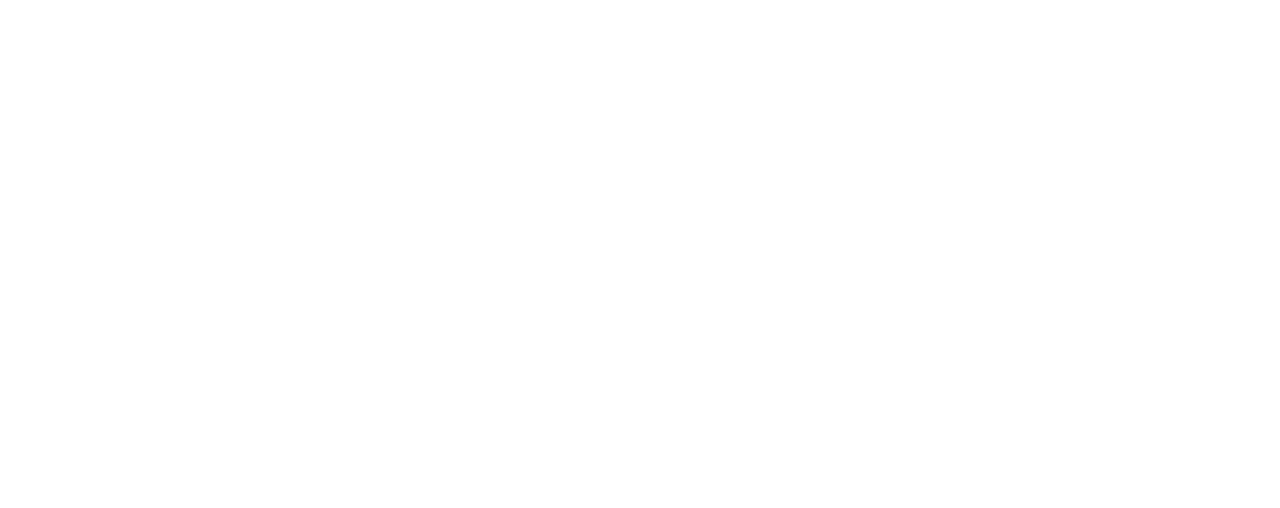
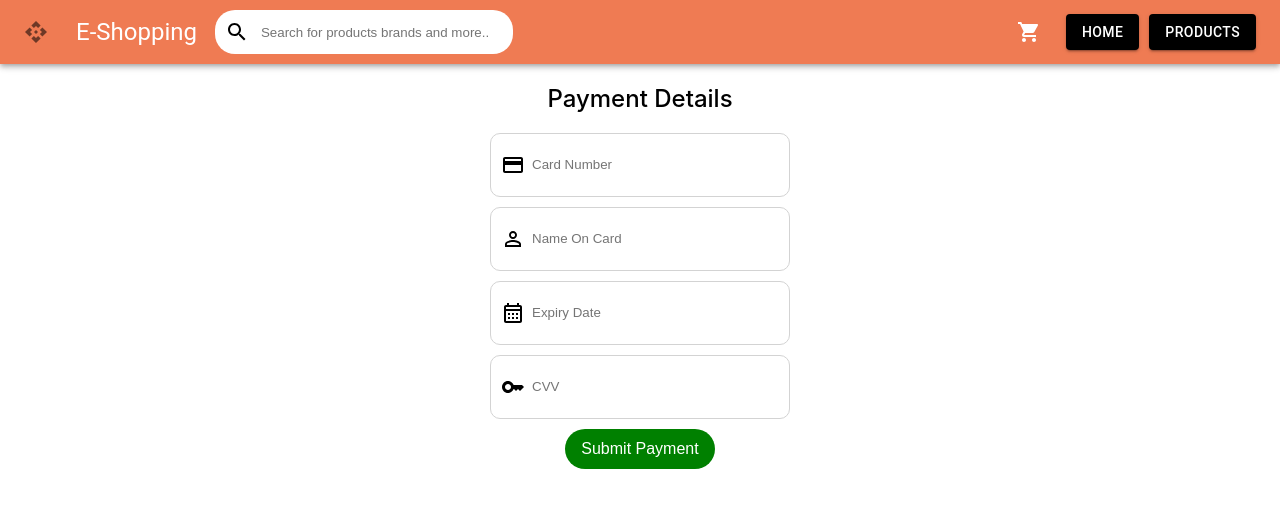
Before and after one commit to vijaybnath/E-com-App, a React (Create React App) app: page /checkout in a window 1280 px wide. Before the commit this address had no page. Shown: the top 508 px of the page. Built offline with nearby package versions, Linux system fonts and the light colour scheme; no server answers.

Commit message:
Basic Changes.

```diff
--- a/src/App.js
+++ b/src/App.js
@@ -10,6 +10,8 @@ import ShoppingCart from "./components/ShoppingCart";
 import UserDetails from "./components/UserDetails";
 import AdminPanel from "./components/AdminPanel";
 import NewProduct from "./components/NewProduct";
+import PaymentForm from "./components/PaymentForm";
+import PaymentSuccess from "./components/PaymentSuccess";
 
 function App() {
   return (
@@ -32,6 +34,8 @@ function App() {
           path="/admin/productDetails/:id"
           element={<ProductDetails adminProduct />}
         />
+        <Route path="/checkout" element={<PaymentForm />} />
+        <Route path="/paymentSuccessful" element={<PaymentSuccess />} />
       </Routes>
     </div>
   );
--- a/src/components/CartItem.jsx
+++ b/src/components/CartItem.jsx
@@ -6,8 +6,8 @@ const CartItem = ({ productID, imageUrl, title, productPrice }) => {
   const deleteItem = async () => {
     await axios
       .delete(`http://localhost:9000/api/delete/${productID}`)
-      .then((response) => console.log("Deleted: ", response.data))
-      .catch((err) => console.log("error: ", err));
+      .then((response) => alert("Item Deleted."))
+      .catch((err) => alert("Failed To Remove."));
   };
 
   return (
@@ -50,7 +50,7 @@ const DeleteButton = styled.button`
   border-radius: 99px;
   color: white;
   background-color: black;
-  font-size: 18px;
+  font-size: 16px;
   font-weight: 500;
   padding: 12px;
   cursor: pointer;
--- /dev/null
+++ b/src/components/PaymentForm.jsx
@@ -0,0 +1,90 @@
+import React from "react";
+import Navbar from "./Navbar";
+import styled from "styled-components";
+import {
+  CalendarMonthOutlined,
+  CreditCard,
+  KeyOutlined,
+  PersonOutline,
+} from "@mui/icons-material";
+import { useNavigate } from "react-router-dom";
+
+function PaymentForm() {
+  const navigate = useNavigate();
+
+  return (
+    <div>
+      <Navbar
+        text="Home"
+        buttonText={"Products"}
+        path="/products"
+        path_second="/login"
+      />
+      <SubMainContainer>
+        <h2>Payment Details</h2>
+        <form>
+          <InputContainers>
+            <CreditCard />
+            <input type="text" placeholder="Card Number" />
+          </InputContainers>
+          <InputContainers>
+            <PersonOutline />
+            <input type="text" placeholder="Name On Card" />
+          </InputContainers>
+          <InputContainers>
+            <CalendarMonthOutlined />
+            <input type="text" placeholder="Expiry Date" />
+          </InputContainers>
+          <InputContainers>
+            <KeyOutlined />
+            <input type="text" placeholder="CVV" />
+          </InputContainers>
+          <PayButton onClick={() => navigate("/paymentSuccessful")}>
+            Submit Payment
+          </PayButton>
+        </form>
+      </SubMainContainer>
+    </div>
+  );
+}
+
+const SubMainContainer = styled.div`
+  margin: auto;
+  width: 300px;
+  h2 {
+    font-size: 24px;
+    font-weight: 500;
+  }
+`;
+
+const InputContainers = styled.div`
+  display: flex;
+  margin-bottom: 10px;
+  align-items: center;
+  border: 1px solid lightgrey;
+  border-radius: 10px;
+  padding: 10px;
+
+  input {
+    outline: none;
+    border: none;
+    height: 40px;
+    width: 100%;
+    margin-left: 5px;
+  }
+`;
+
+const PayButton = styled.button`
+  width: 150px;
+  height: 40px;
+  outline: none;
+  border: none;
+  background-color: green;
+  color: white;
+  font-size: 16px;
+  font-weight: 500;
+  border-radius: 20px;
+  cursor: pointer;
+`;
+
+export default PaymentForm;
--- /dev/null
+++ b/src/components/PaymentSuccess.jsx
@@ -0,0 +1,64 @@
+import React from "react";
+import Navbar from "./Navbar";
+import styled from "styled-components";
+import { CheckCircleOutline } from "@mui/icons-material";
+
+const PaymentSuccess = () => {
+  return (
+    <div>
+      <Navbar
+        text="Home"
+        buttonText={"Products"}
+        path="/products"
+        path_second="/login"
+      />
+      <MainContainer>
+        <TitleContainer>
+          <CheckCircleOutline fontSize="large" />
+          <h1>Payment Successful!</h1>
+        </TitleContainer>
+        <h3>Your payment has been processed successfully.</h3>
+        <HomeButton onClick={() => (window.location.href = "/")}>
+          Return to Home
+        </HomeButton>
+      </MainContainer>
+    </div>
+  );
+};
+
+const MainContainer = styled.div`
+  margin: auto;
+
+  h1 {
+    font-size: 32px;
+    font-weight: 500;
+    color: green;
+    margin-left: 5px;
+  }
+
+  h3 {
+    font-size: 24px;
+    font-weight: 500;
+  }
+`;
+
+const TitleContainer = styled.div`
+  display: flex;
+  justify-content: center;
+  align-items: center;
+`;
+
+const HomeButton = styled.button`
+  width: 150px;
+  height: 40px;
+  outline: none;
+  border: none;
+  background-color: green;
+  color: white;
+  font-size: 16px;
+  font-weight: 500;
+  border-radius: 20px;
+  cursor: pointer;
+`;
+
+export default PaymentSuccess;
--- a/src/components/ProductCard.jsx
+++ b/src/components/ProductCard.jsx
@@ -35,11 +35,14 @@ function ProductCard({
   };
 
   const addCartProduct = async () => {
-    await axios.post("http://localhost:9000/api/addCart", {
-      productTitle: productTitle,
-      productImageURL: productImage,
-      productPrice: productPrice.toString(),
-    });
+    await axios
+      .post("http://localhost:9000/api/addCart", {
+        productTitle: productTitle,
+        productImageURL: productImage,
+        productPrice: productPrice.toString(),
+      })
+      .then(alert("Product Added To Cart!"))
+      .catch((err) => alert("Failed To Add Product."));
   };
 
   return !adminProduct ? (
--- a/src/components/ShoppingCart.jsx
+++ b/src/components/ShoppingCart.jsx
@@ -3,9 +3,11 @@ import Navbar from "./Navbar";
 import styled from "styled-components";
 import CartItem from "./CartItem";
 import axios from "axios";
+import { useNavigate } from "react-router-dom";
 
 const ShoppingCart = () => {
   const [cartProducts, setCartProducts] = useState([]);
+  const navigate = useNavigate();
 
   useEffect(() => {
     axios.get("http://localhost:9000/api/view").then((res) => {
@@ -22,7 +24,9 @@ const ShoppingCart = () => {
       />
       <CartContainer>
         <h2>Cart Total: $10</h2>
-        <CheckButton>Checkout Cart</CheckButton>
+        <CheckButton onClick={() => navigate("/checkout")}>
+          Checkout Cart
+        </CheckButton>
         {cartProducts.map((product) => {
           return (
             <CartItem
--- a/src/components/UserDetails.jsx
+++ b/src/components/UserDetails.jsx
@@ -1,36 +1,55 @@
-import React from 'react'
-import Navbar from './Navbar'
-import { getAuth, signOut } from 'firebase/auth';
-import styled from 'styled-components';
-import { useNavigate } from 'react-router-dom';
+import React, { useEffect } from "react";
+import Navbar from "./Navbar";
+import { getAuth, signOut } from "firebase/auth";
+import styled from "styled-components";
+import { useNavigate } from "react-router-dom";
+import axios from "axios";
 
 const UserDetails = () => {
   const navigate = useNavigate();
   const auth = getAuth();
   const currentUser = auth.currentUser;
+
+  useEffect(() => {
+    // fetch user details for current user.
+    axios.get("http://localhost:9000/accounts/viewUsers", {
+      params: { userEmail: currentUser.email },
+    });
+  }, []);
+
   const logOut = () => {
-    signOut(auth).then(() => {
-      navigate("/")
-    }).catch ((err) => {
-      alert(err.message)
-    })
-  }
+    signOut(auth)
+      .then(() => {
+        navigate("/");
+      })
+      .catch((err) => {
+        alert(err.message);
+      });
+  };
   return (
     <DetailsContainer>
-        <Navbar path="/" buttonText="Home" />
-        <h2>Logged In As: {currentUser.email}</h2>
-        <LogOutButton onClick={logOut}>Log Out</LogOutButton>
+      <Navbar path="/" buttonText="Home" />
+      <h1>User Details: </h1>
+      <h2>Username: </h2>
+      <h2>Phone Number: </h2>
+      <h2>Email: {currentUser.email}</h2>
+      <LogOutButton onClick={logOut}>Log Out</LogOutButton>
     </DetailsContainer>
-  )
-}
+  );
+};
 
-const DetailsContainer = styled.div `
+const DetailsContainer = styled.div`
+  h1 {
+    font-size: 24px;
+    font-weight: 500;
+  }
   h2 {
+    font-size: 20px;
     font-weight: 400;
   }
 `;
 
-const LogOutButton = styled.button `
+const LogOutButton = styled.button`
   outline: none;
   border: none;
   padding: 10px;
@@ -43,4 +62,4 @@ const LogOutButton = styled.button `
   cursor: pointer;
 `;
 
-export default UserDetails
+export default UserDetails;
```
Also changed, not shown: src/components/Login.jsx (+72 -31 lines), src/components/SignUp.jsx (+99 -24 lines), src/index.js (+7 -8 lines).
